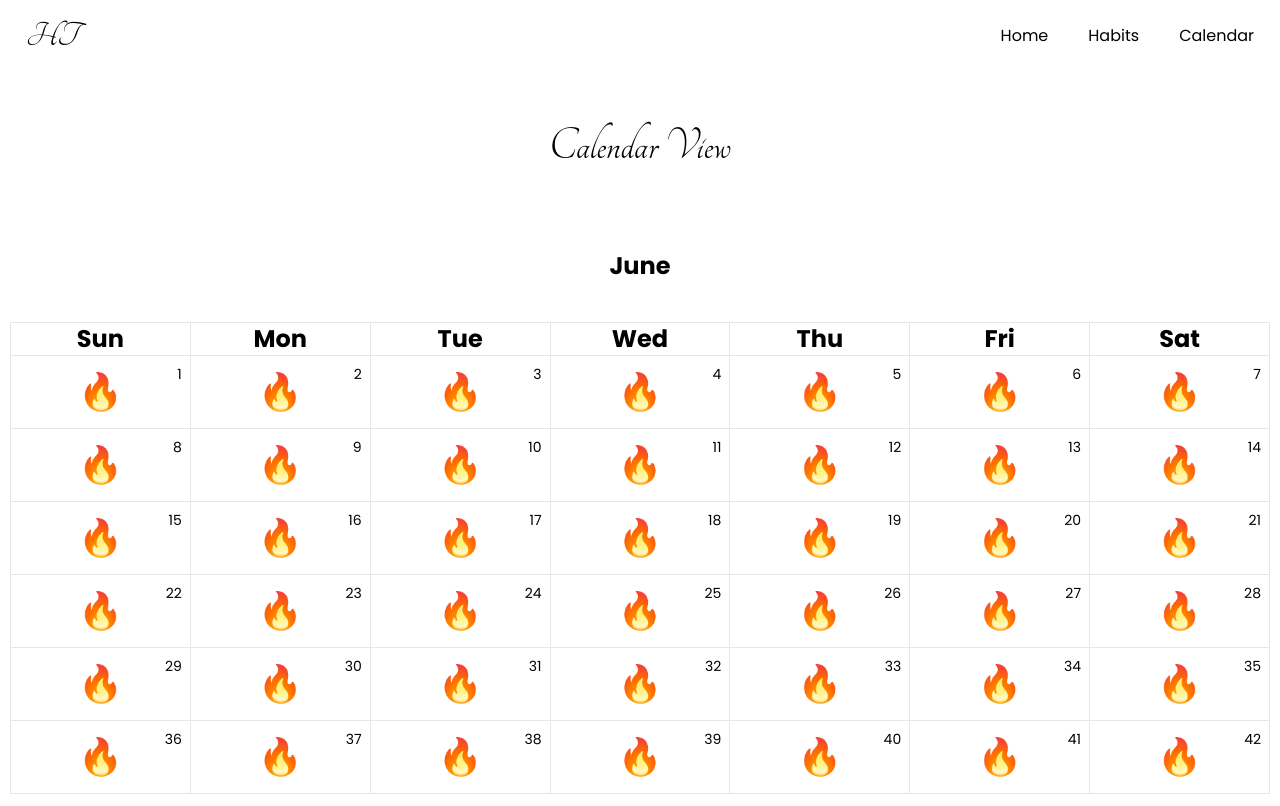
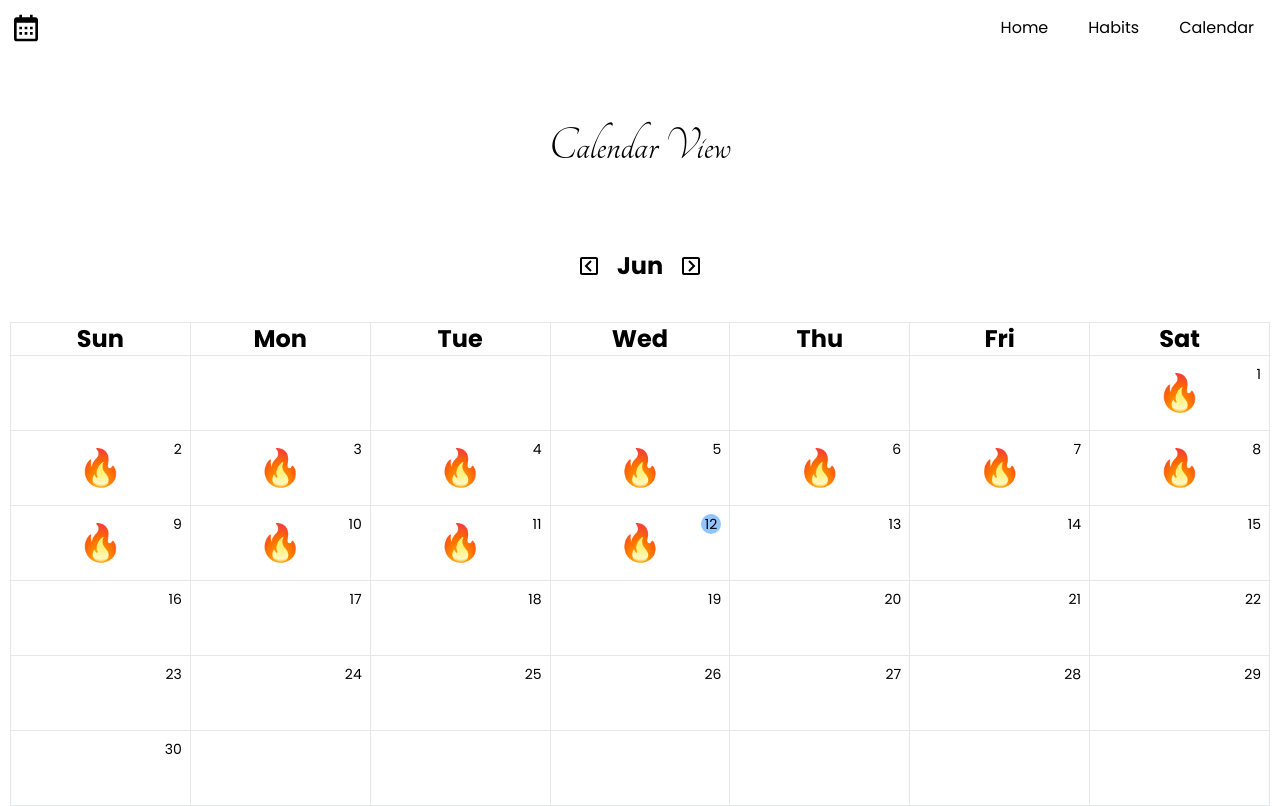
Before and after one commit to infinitee404/habit-tracker, a React (Vite) app: page /calendar in a window 1280 px wide. Built offline with nearby package versions, Linux system fonts and the light colour scheme.

Commit message:
calendar UI

```diff
--- a/package.json
+++ b/package.json
@@ -12,6 +12,7 @@
   "dependencies": {
     "react": "^18.2.0",
     "react-dom": "^18.2.0",
+    "react-icons": "^5.2.1",
     "react-modal": "^3.16.1",
     "react-router-dom": "^6.23.1"
   },
--- a/src/components/Navbar.jsx
+++ b/src/components/Navbar.jsx
@@ -1,19 +1,14 @@
 import { Link } from 'react-router-dom'
-import Logo from '../assets/logo.svg'
-
+import { BiCalendar } from 'react-icons/bi'
 const Navbar = () => {
 	return (
 		<nav className='fixed top-0 w-full bg-white/10'>
-			<div className='max-w-[1260px] mx-auto flex justify-between items-center p-4'>
+			<div className='max-w-[1260px] mx-auto flex justify-between items-center'>
 				<Link to='/'>
-					{/* <img
-					src={Logo}
-					alt='logo'
-					width='50px'
-				/> */}
-					<p className='font-cursive text-4xl'>HT</p>
+					<BiCalendar size={32}/>
+					{/* <p className='font-cursive text-4xl'>HT</p> */}
 				</Link>
-				<ul className='flex gap-10'>
+				<ul className='flex gap-10 p-4'>
 					<li>
 						<Link to='/'>Home</Link>
 					</li>
--- a/src/pages/Calendar.jsx
+++ b/src/pages/Calendar.jsx
@@ -1,24 +1,59 @@
-import React from 'react'
+import React, { useState } from 'react'
+import { BiChevronLeftSquare, BiChevronRightSquare } from 'react-icons/bi'
 
+const nowDate = new Date()
 const Calendar = () => {
+	const [month, setMonth] = useState(nowDate.getMonth())
+
 	const daysOfWeek = ['Sun', 'Mon', 'Tue', 'Wed', 'Thu', 'Fri', 'Sat']
+	const months = ['Jan', 'Feb', 'Mar', 'Apr', 'May', 'Jun', 'Jul', 'Aug', 'Sep', 'Oct', 'Nov', 'Dec']
 
-	const nowDate = new Date()
-	const monthName = nowDate.toLocaleString('default', { month: 'long' })
+	const monthName = months[month]
+	const firstDayOfMonth = new Date(nowDate.getFullYear(), month, 1) // Get the first day of the month
+	const monthStartDay = firstDayOfMonth.getDay() // Get the day of the week for the first day of the month
+
+	const changeMonth = (value) => {
+		setMonth((prevMonth) => {
+			let newMonth = (prevMonth + value) % 12
+			if (newMonth < 0) return 11
+			return newMonth
+		})
+	}
+
 	const generateCalendar = () => {
 		const rows = []
-		for (let i = 0; i < 6; i++) {
-			//6 rows for a full month
+		const daysInMonth = new Date(nowDate.getFullYear(), month + 1, 0).getDate() // Calculate the total number of days in the current month
+		const numWeeks = Math.ceil((daysInMonth + monthStartDay) / 7)
+
+		for (let i = 0; i < numWeeks; i++) {
 			const cells = []
 			for (let j = 0; j < 7; j++) {
-				// 7 columns for 7 days of the week
+				const dayOfMonth = i * 7 + j + 1 - monthStartDay
+				const isWithinMonth = dayOfMonth > 0 && dayOfMonth <= daysInMonth
 				cells.push(
 					<td
-						className='relative p-4 text-center text-4xl w-[calc(100%/7)] border'
+						className='relative p-4 text-center text-4xl w-[calc(100%/7)] border h-[75px]'
 						key={j}
 					>
-						<span className='absolute text-sm right-2 top-2'>{i * 7 + j + 1}</span>
-						🔥
+						<span className='absolute text-sm right-2 top-2'>
+							{isWithinMonth ? (
+								dayOfMonth === nowDate.getDate() && month === nowDate.getMonth() ? (
+									<span className='bg-blue-300 px-1 text-black rounded-xl '>{dayOfMonth}</span>
+								) : (
+									dayOfMonth
+								)
+							) : (
+								''
+							)}
+						</span>
+						{month < nowDate.getMonth()
+							? isWithinMonth && '🔥' // If the month is in the past, all days will have the fire emoji
+							: month > nowDate.getMonth()
+							? '' // If the month is in the future, no days will have the fire emoji
+							: // If the month is the current month, show fire emoji only for past days
+							isWithinMonth && dayOfMonth <= nowDate.getDate()
+							? '🔥'
+							: ''}
 					</td>
 				)
 			}
@@ -26,11 +61,21 @@ const Calendar = () => {
 		}
 		return rows
 	}
+
 	return (
 		<>
 			<div className='h-full flex flex-col items-center'>
 				<p className='font-cursive text-5xl my-10'>Calendar View</p>
-				<p className='text-2xl font-bold my-10'>{monthName}</p>
+
+				<p className='text-2xl font-bold my-10 flex items-center gap-4'>
+					<button onClick={() => changeMonth(-1)}>
+						<BiChevronLeftSquare />
+					</button>
+					{monthName}
+					<button onClick={() => changeMonth(1)}>
+						<BiChevronRightSquare />
+					</button>
+				</p>
 				<table className='w-full'>
 					<thead>
 						<tr>
```
Also changed, not shown: 1 other file (tests, documents, lock files or other folders).
